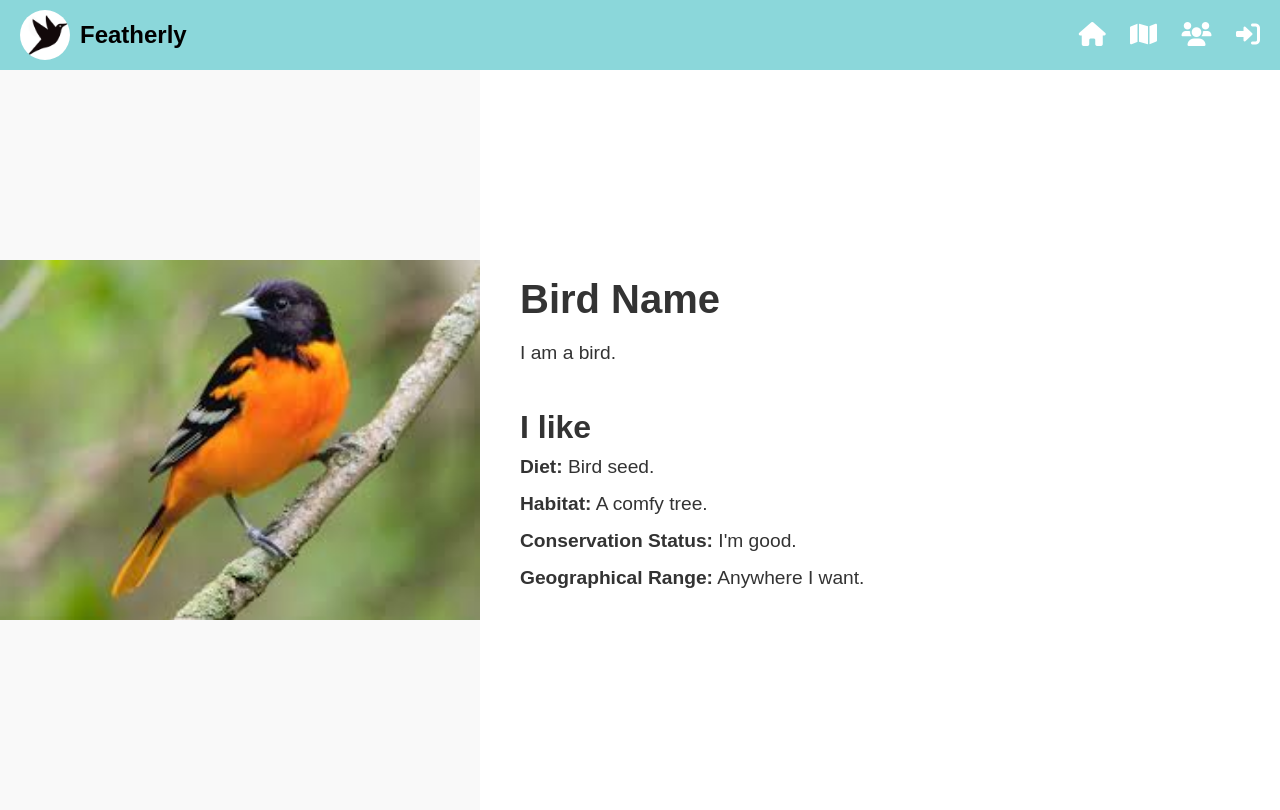
After one commit to Nature-Navigators/main, a Flask app: page /bird in a window 1280 px wide. The commit adds this page. Run offline with Flask 3, Linux system fonts and the light colour scheme.

Commit message:
Extra routing and bird page

```diff
--- a/app.py
+++ b/app.py
@@ -19,5 +19,9 @@ def signin():
 def signup():
     return render_template("signup.html")
 
+@app.route('/bird')
+def bird():
+    return render_template("bird.html")
+
 if __name__ == "__main__":
     app.run(debug=True)
--- /dev/null
+++ b/static/css/bird.css
@@ -0,0 +1,99 @@
+* {
+    box-sizing: border-box;
+    margin: 0;
+    padding: 0;
+}
+
+body {
+    font-family: Arial, sans-serif;
+    background-color: white;
+    color: #333;
+}
+
+header {
+    background-color: #8bd7da;
+    color: white;
+    padding: 10px 20px;
+    position: relative;
+}
+
+.header-container {
+    display: flex;
+    justify-content: space-between;
+    align-items: center;
+}
+
+.logo {
+    display: flex;
+    align-items: center;
+    color: #BCDADB;
+}
+
+.logo img {
+    width: 50px;
+    height: 50px;
+    margin-right: 10px;
+    border-radius: 50%;
+    object-fit: cover;
+}
+
+.logo h1 {
+    margin: 0;
+    font-size: 24px;
+    color: rgb(0, 0, 0);
+}
+
+.nav-icons a {
+    color: white;
+    margin-left: 20px;
+    font-size: 1.5em;
+    text-decoration: none;
+}
+
+.nav-icons a:hover {
+    color: #ddd;
+}
+
+.bird-page {
+    display: flex;
+    height: calc(100vh - 60px);
+}
+
+.bird-image {
+    flex: 1;
+    display: flex;
+    justify-content: center;
+    align-items: center;
+    background-color: #f9f9f9;
+    overflow: hidden;
+}
+
+.bird-image img {
+    width: 100%;
+    height: auto;
+    max-height: 100%;
+}
+
+.bird-info {
+    flex: 1.5;
+    padding: 40px;
+    display: flex;
+    flex-direction: column;
+    justify-content: center;
+}
+
+.bird-info h1 {
+    font-size: 2.5em;
+    margin-bottom: 20px;
+}
+
+.bird-info p {
+    font-size: 1.2em;
+    margin-bottom: 15px;
+}
+
+.bird-info h2 {
+    margin-top: 30px;
+    font-size: 2em;
+    margin-bottom: 10px;
+}
--- /dev/null
+++ b/templates/bird.html
@@ -0,0 +1,41 @@
+<!DOCTYPE html>
+<html lang="en">
+<head>
+    <meta charset="UTF-8">
+    <meta name="viewport" content="width=device-width, initial-scale=1.0">
+    <title>Bird Information</title>
+    <link rel="stylesheet" href="{{ url_for('static', filename='css/bird.css')}}">
+    <link rel="stylesheet" href="https://cdnjs.cloudflare.com/ajax/libs/font-awesome/6.0.0-beta3/css/all.min.css">
+</head>
+<body>
+    <header>
+        <div class="header-container">
+            <div class="logo">
+                <img src="{{ url_for('static', filename='images/raven.png')}}" alt="Featherly Logo">
+                <h1>Featherly</h1>
+            </div>
+            <nav class="nav-icons">
+                <a href="/" title="Home"><i class="fas fa-home"></i></a>
+                <a href="/map" title="Map"><i class="fas fa-map"></i></a>
+                <a href="" title="Social Media"><i class="fa-solid fa-users"></i></a>
+                <a href="/signin" title="Sign In"><i class="fas fa-sign-in-alt"></i></a>
+            </nav>
+        </div>
+    </header>
+
+    <div class="bird-page">
+        <div class="bird-image">
+            <img src="{{url_for('static', filename='images/example_bird.jpeg')}}">
+        </div>
+        <div class="bird-info">
+            <h1 id="bird-name">Bird Name</h1>
+            <p id="bird-description">I am a bird.</p>
+            <h2>I like</h2>
+            <p><strong>Diet:</strong> Bird seed.</p>
+            <p><strong>Habitat:</strong> A comfy tree.</p>
+            <p><strong>Conservation Status:</strong> I'm good.</p>
+            <p><strong>Geographical Range:</strong> Anywhere I want.</p>
+        </div>
+    </div>
+</body>
+</html>
```
Also changed, not shown: static/css/authstyle.css (+18 -1 lines), static/css/index.css (+18 -0 lines), static/css/map.css (+19 -2 lines), static/scripts/script.js (+11 -7 lines), templates/index.html (+7 -1 lines), templates/map.html (+7 -0 lines), templates/signin.html (+7 -1 lines), templates/signup.html (+7 -1 lines).
